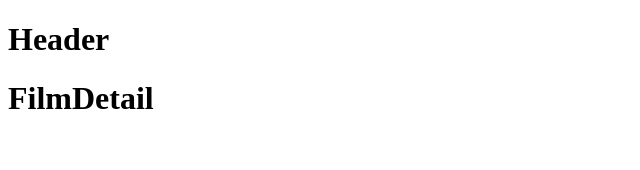
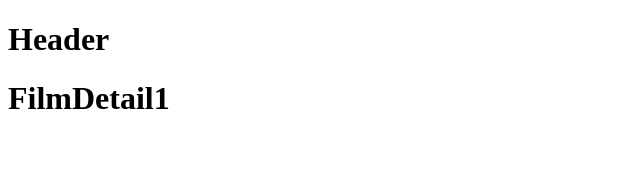
Before and after one commit to DanielPioFalabella/webapp-react, a React (Vite) app: page /movies/1 in a window 1280 px wide. Shown: the top 170 px of the page, without its empty margins (0-640 px from the left). Built offline with nearby package versions, Linux system fonts and the light colour scheme.

Commit message:
creazione base FilmDetail

```diff
--- a/src/pages/FilmDetail.jsx
+++ b/src/pages/FilmDetail.jsx
@@ -1,7 +1,12 @@
+import { useParams } from "react-router-dom"
+
 const FilmDetail = () => {
-return (
-    <h1>FilmDetail</h1>
-)
+    // recupero l'id della pagina
+    const { id } = useParams()
+
+    return (
+        <h1>FilmDetail{id}</h1>
+    )
 }
 
 export default FilmDetail
```
